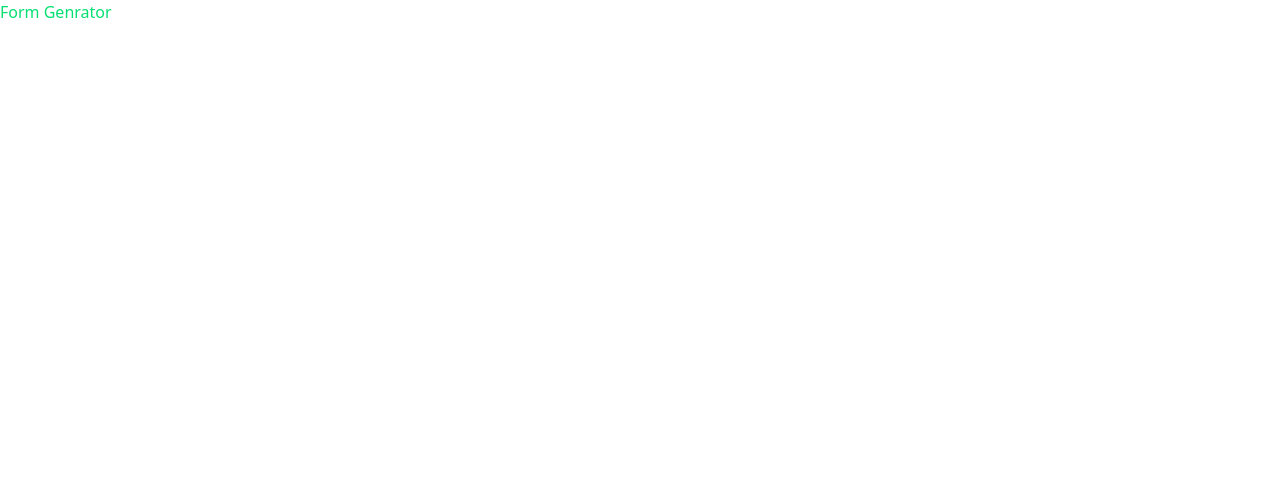
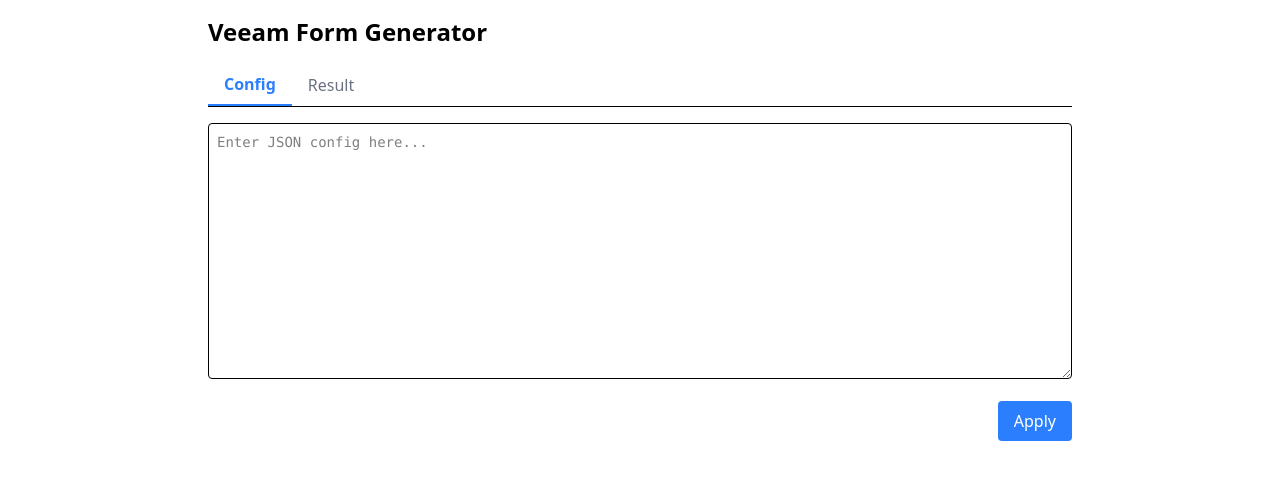
Before and after one commit to savkevip/veeam-task, a React (Vite) app: page / in a window 1280 px wide. Shown: the top 480 px of the page. Built offline with nearby package versions, Linux system fonts and the light colour scheme.

Commit message:
feat: add reusable Button component, TabConfig and implement in ConfigTab

```diff
--- a/package.json
+++ b/package.json
@@ -13,6 +13,7 @@
     "@tailwindcss/vite": "^4.1.4",
     "react": "^19.0.0",
     "react-dom": "^19.0.0",
+    "tailwind-merge": "^3.2.0",
     "tailwindcss": "^4.1.4"
   },
   "devDependencies": {
--- /dev/null
+++ b/src/Home.tsx
@@ -0,0 +1,22 @@
+import { useState } from 'react';
+
+import { TabSwitcher, Tab } from './components/TabSwitcher';
+import { ConfigTab } from './components/TabConfig';
+
+export const Home = () => {
+  const [activeTab, setActiveTab] = useState<Tab>('config');
+
+  return (
+    <div className="max-w-4xl mx-auto p-4">
+      <h1 className="text-2xl font-bold mb-4">Veeam Form Generator</h1>
+      <TabSwitcher activeTab={activeTab} onTabChange={setActiveTab} />
+      <div>
+        {activeTab === 'config' ? (
+          <ConfigTab />
+        ) : (
+          <div className="p-4 bg-gray-100 rounded">Result Tab</div>
+        )}
+      </div>
+    </div>
+  );
+}
--- /dev/null
+++ b/src/components/Button.tsx
@@ -0,0 +1,37 @@
+// src/components/Button.tsx
+
+import { twMerge } from 'tailwind-merge';
+
+type Props = {
+  children: React.ReactNode;
+  onClick?: () => void;
+  type?: 'button' | 'submit';
+  variant?: 'primary' | 'secondary';
+  className?: string;
+}
+
+export const Button = ({
+  children,
+  onClick,
+  type = 'button',
+  variant = 'primary',
+  className = '',
+}: Props) => {
+  const baseClasses =
+    'px-4 py-2 rounded transition font-medium focus:outline-none focus:ring-2 focus:ring-offset-2';
+
+  const variantClasses =
+    variant === 'primary'
+      ? 'bg-blue-500 text-white hover:bg-blue-600 focus:ring-blue-500'
+      : 'bg-gray-200 text-gray-700 hover:bg-gray-300 focus:ring-gray-400';
+
+  return (
+    <button
+      type={type}
+      onClick={onClick}
+      className={twMerge(baseClasses, variantClasses, className)}
+    >
+      {children}
+    </button>
+  );
+};
--- /dev/null
+++ b/src/components/TabConfig.tsx
@@ -0,0 +1,31 @@
+// src/components/ConfigTab.tsx
+
+import { useState } from 'react';
+
+import { Button } from './Button';
+
+type Props = {
+  onApply: (jsonConfig: string) => void;
+}
+
+export const ConfigTab = ({ onApply }: Props) => {
+  const [input, setInput] = useState<string>('');
+
+  const handleApply = () => {
+    onApply(input);
+  };
+
+  return (
+        <div className="space-y-4">
+            <textarea
+                value={input}
+                onChange={(e) => setInput(e.target.value)}
+                placeholder="Enter JSON config here..."
+                className="w-full h-64 p-2 border rounded font-mono text-sm"
+            />
+            <div className="flex justify-end">
+                <Button onClick={handleApply}>Apply</Button>
+            </div>
+        </div>
+    );
+};
--- /dev/null
+++ b/src/components/TabSwitcher.tsx
@@ -0,0 +1,29 @@
+import { twMerge } from 'tailwind-merge';
+
+export type Tab = 'config' | 'result';
+
+type Props = {
+  activeTab: Tab;
+  onTabChange: (tab: Tab) => void;
+}
+
+export const TabSwitcher = ({ activeTab, onTabChange }: Props) => {
+  const tabs: Tab[] = ['config', 'result'];
+
+  return (
+    <div className="flex border-b mb-4">
+      {tabs.map((tab) => (
+        <button
+          key={tab}
+          onClick={() => onTabChange(tab)}
+          className={twMerge(
+            'px-4 py-2 text-gray-500 cursor-pointer',
+            activeTab === tab && 'border-b-2 border-blue-500 font-semibold text-blue-500'
+          )}
+        >
+          {tab.charAt(0).toUpperCase() + tab.slice(1)}
+        </button>
+      ))}
+    </div>
+  );
+};
--- a/src/main.tsx
+++ b/src/main.tsx
@@ -1,9 +1,11 @@
 import { StrictMode } from 'react'
 import { createRoot } from 'react-dom/client'
+
+import { Home } from './Home';
 import './index.css'
 
 createRoot(document.getElementById('root')!).render(
   <StrictMode>
-        <h1 className='text-green-400'>Form Genrator</h1>
+    <Home />
   </StrictMode>,
 )
```
Also changed, not shown: 1 other file (tests, documents, lock files or other folders).
